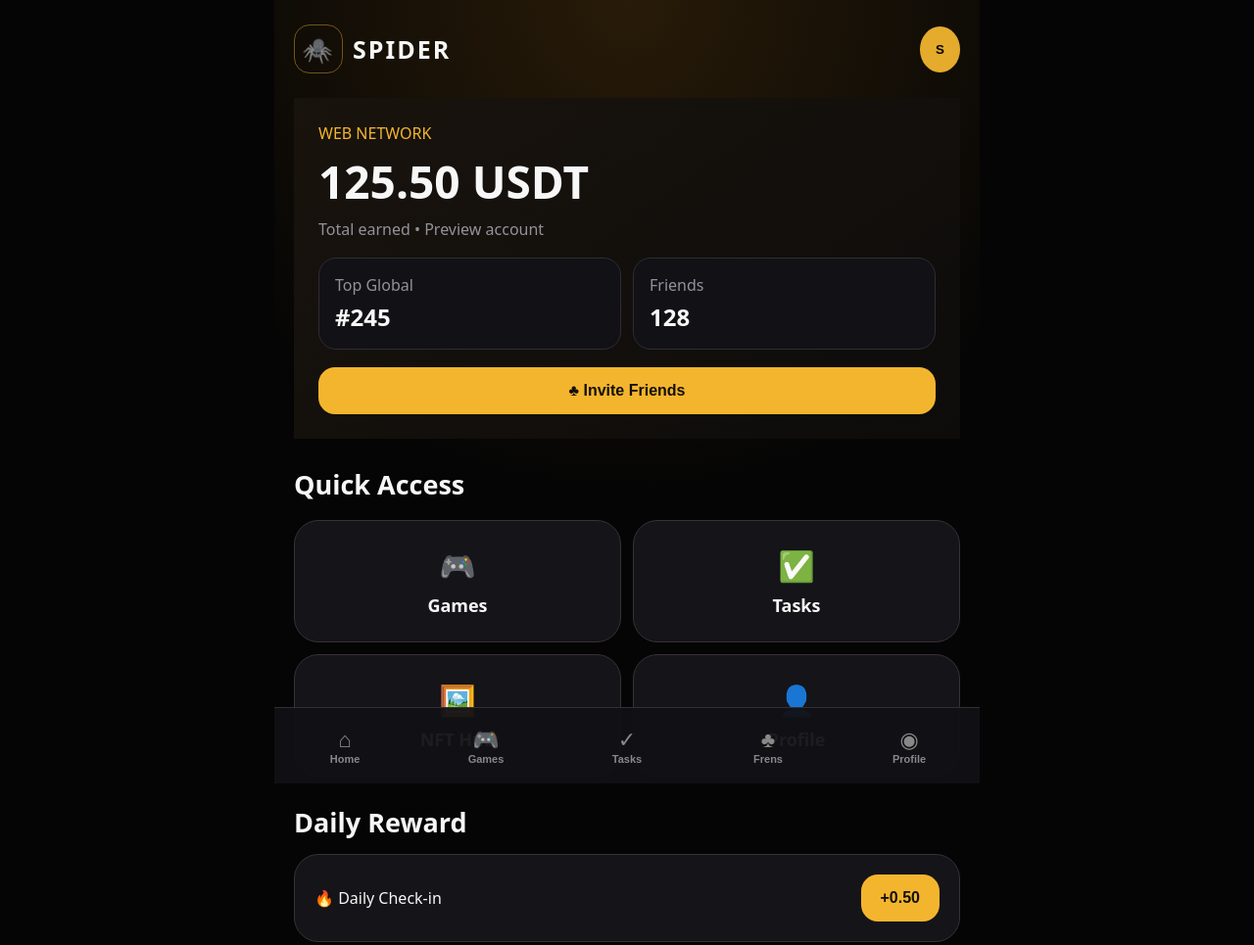
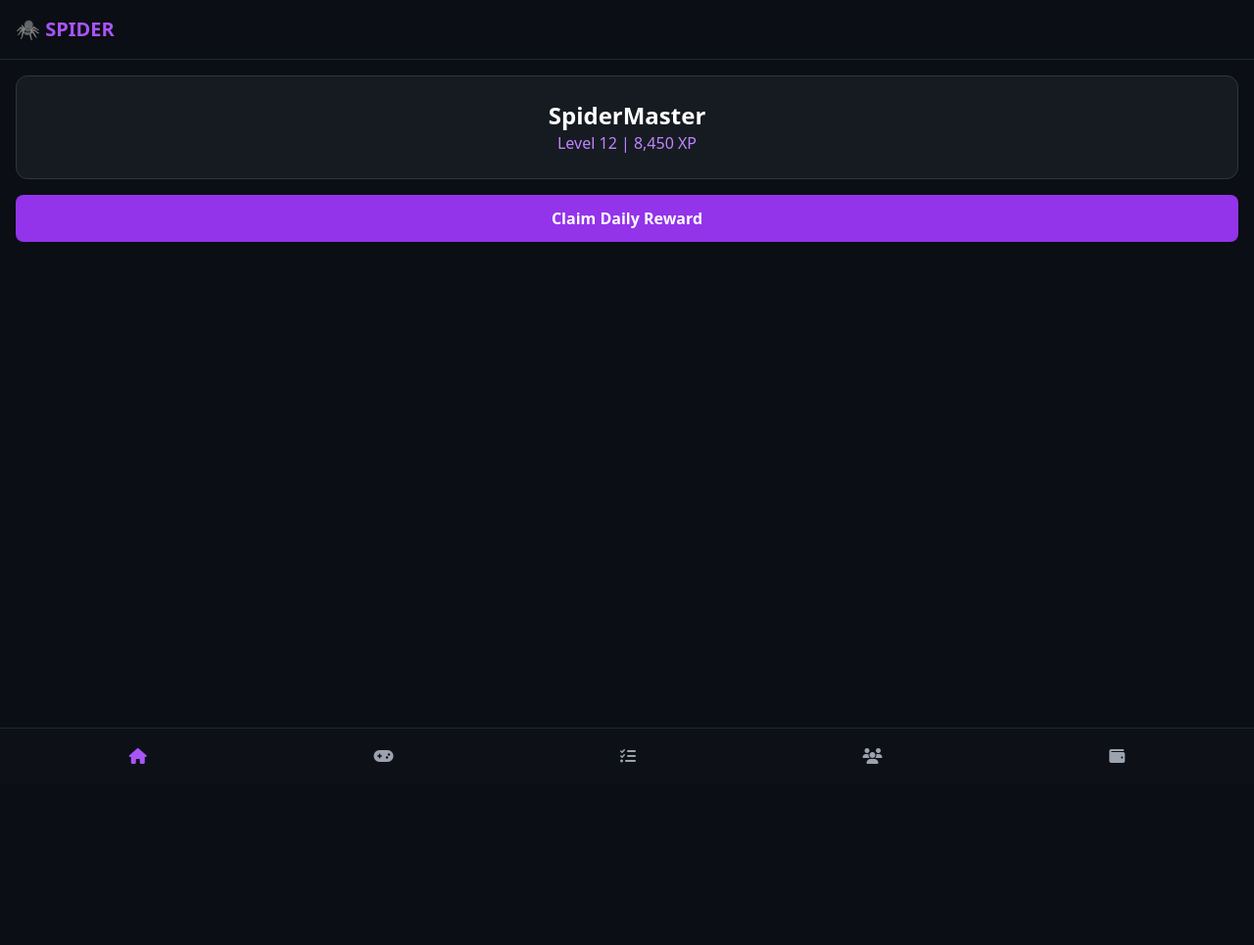
Before and after one commit to kaushalraj826/spider-app, a plain HTML site: page index.html in a window 1280 px wide. Shown: the whole page at 98% size. After the commit the page ends 800 px from the top, so only its background shows below. Drawn offline with nearby package versions, Linux system fonts and the light colour scheme.

Commit message:
Update index.html

```diff
--- a/index.html
+++ b/index.html
@@ -1 +1,48 @@
-<!doctype html><html><head><meta name="viewport" content="width=device-width,initial-scale=1"><meta name="theme-color" content="#080706"><title>Spider Web Network</title><link rel="stylesheet" href="style.css"></head><body><div id="app"></div><nav><button onclick="page('home')">⌂<small>Home</small></button><button onclick="page('games')">🎮<small>Games</small></button><button onclick="page('tasks')">✓<small>Tasks</small></button><button onclick="page('frens')">♣<small>Frens</small></button><button onclick="page('profile')">◉<small>Profile</small></button></nav><script src="app.js"></script></body></html>
+<!DOCTYPE html>
+<html lang="en">
+<head>
+    <meta charset="UTF-8">
+    <meta name="viewport" content="width=device-width, initial-scale=1.0">
+    <title>Spider Web Network</title>
+    <script src="https://telegram.org/js/telegram-web-app.js"></script>
+    <script src="https://cdn.tailwindcss.com"></script>
+    <link rel="stylesheet" href="https://cdnjs.cloudflare.com/ajax/libs/font-awesome/6.4.0/css/all.min.css">
+    <style>
+        body { background-color: #0b0e14; color: #ffffff; }
+        .spider-card { background: #161b22; border: 1px solid #30363d; }
+        .tab-content { display: none; }
+        .active-tab { display: block; }
+    </style>
+</head>
+<body class="pb-20">
+    <header class="p-4 border-b border-gray-800 flex justify-between items-center">
+        <h1 class="text-xl font-bold text-purple-500">🕷️ SPIDER</h1>
+    </header>
+    <main id="main" class="p-4">
+        <div id="tab-home" class="tab-content active-tab space-y-4">
+            <div class="spider-card p-6 rounded-xl text-center">
+                <h2 class="text-2xl font-bold">SpiderMaster</h2>
+                <p class="text-purple-400">Level 12 | 8,450 XP</p>
+            </div>
+            <button class="w-full bg-purple-600 p-3 rounded-lg font-bold">Claim Daily Reward</button>
+        </div>
+        <div id="tab-games" class="tab-content text-center p-4">Tic-Tac-Toe Game Logic Here</div>
+        <div id="tab-tasks" class="tab-content text-center p-4">Tasks & Missions Module</div>
+        <div id="tab-frens" class="tab-content text-center p-4">Referral Dashboard</div>
+        <div id="tab-wallet" class="tab-content text-center p-4">Wallet & NFT Hub</div>
+    </main>
+    <nav class="fixed bottom-0 w-full bg-[#0d1117] flex justify-around p-4 border-t border-gray-800">
+        <button onclick="switchTab('home')" class="text-purple-500"><i class="fa-solid fa-house"></i></button>
+        <button onclick="switchTab('games')" class="text-gray-400"><i class="fa-solid fa-gamepad"></i></button>
+        <button onclick="switchTab('tasks')" class="text-gray-400"><i class="fa-solid fa-list-check"></i></button>
+        <button onclick="switchTab('frens')" class="text-gray-400"><i class="fa-solid fa-users"></i></button>
+        <button onclick="switchTab('wallet')" class="text-gray-400"><i class="fa-solid fa-wallet"></i></button>
+    </nav>
+    <script>
+        function switchTab(id) {
+            document.querySelectorAll('.tab-content').forEach(t => t.classList.remove('active-tab'));
+            document.getElementById('tab-' + id).classList.add('active-tab');
+        }
+    </script>
+</body>
+</html>
```
